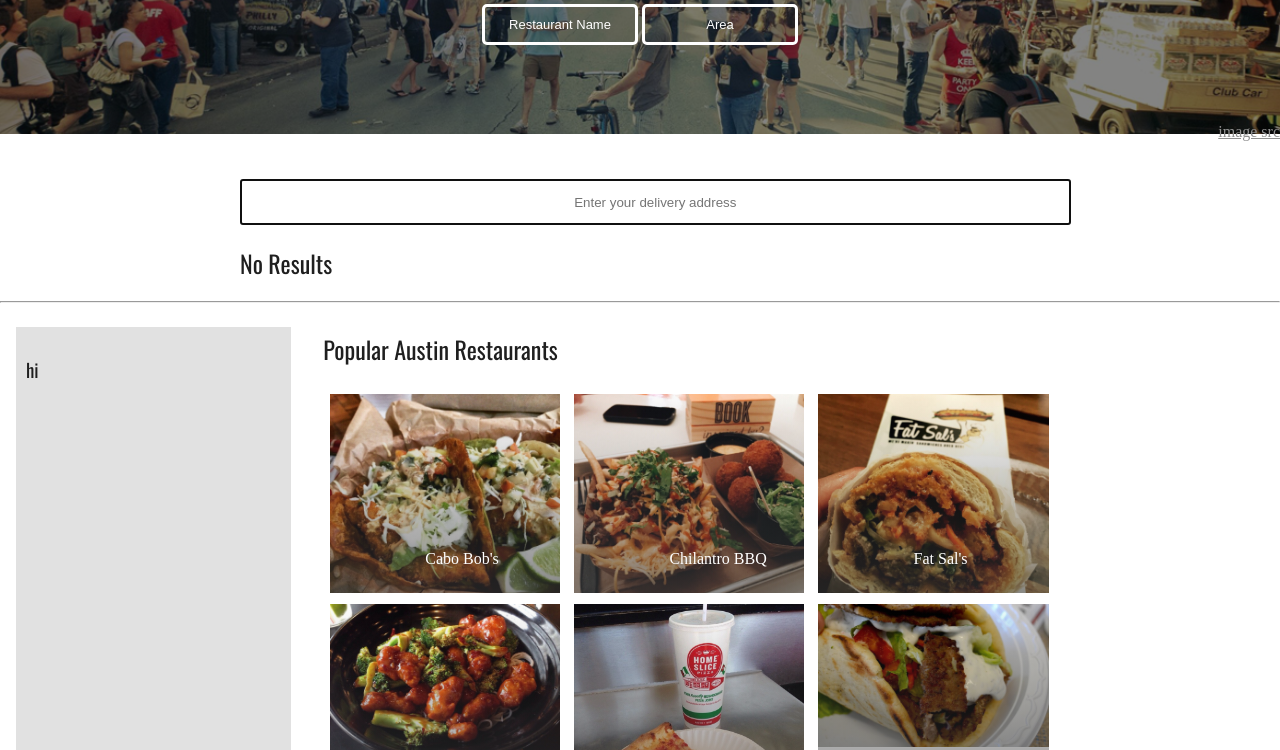
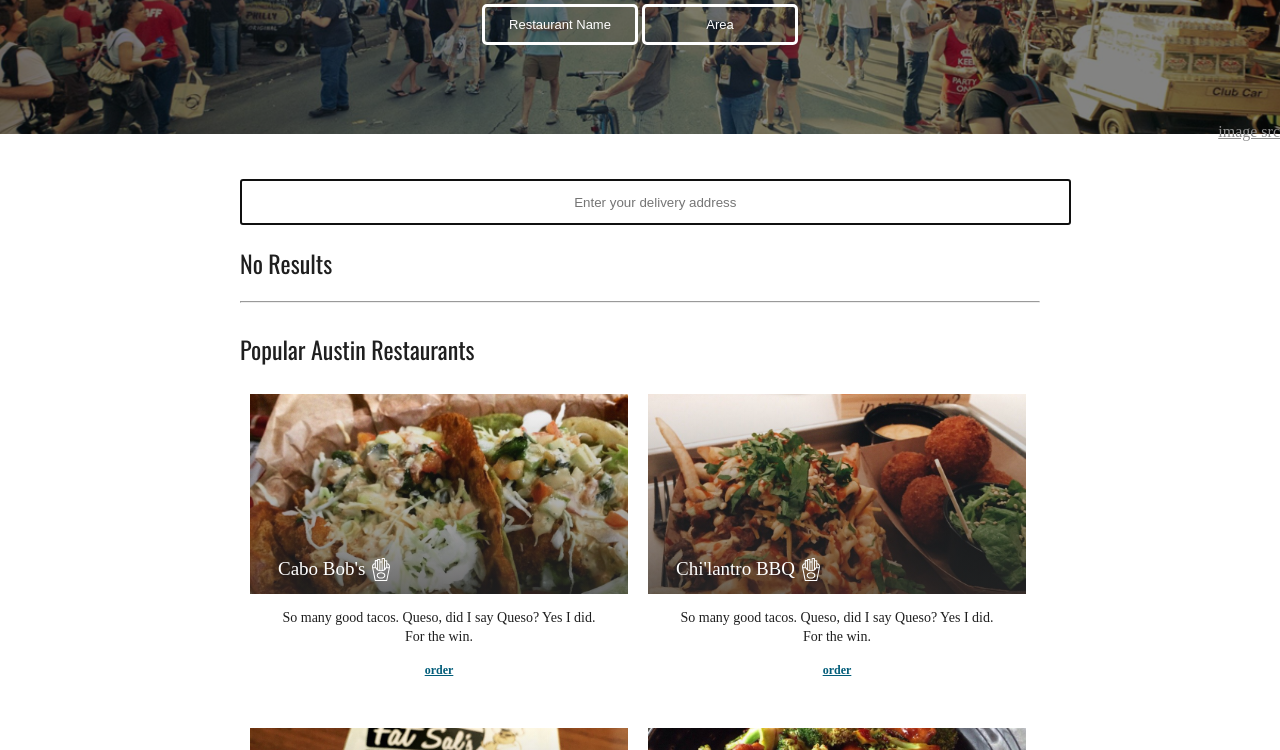
Before and after one commit to cmh3258/WhoDelivers, a website: page app/index.html in a window 1280 px wide. Shown: the part 202-952 px from the top of the page. Drawn offline with nearby package versions, Linux system fonts and the light colour scheme; some packages are replaced by stand-ins of ours; files that its build step writes are made by us from their sources; a web font is replaced by a local one.

Commit message:
styling predifined + links + more info on restaurants

```diff
--- a/app/scripts/controllers/main.js
+++ b/app/scripts/controllers/main.js
@@ -18,77 +18,107 @@
       {
         'name':'Cabo Bob\'s',
         'img':'../images/restaurant_images/cabobob.jpg',
-        'fsid':''
+        'fsid':'',
+        'link':"https://www.harvestd.com/cabo-bob's-austin-tx/menu/",
+        'categories':['tacos','burritos']
       },
       {
-        'name':'Chilantro BBQ',
+        'name':'Chi\'lantro BBQ',
         'img':'../images/restaurant_images/chi.jpg',
-        'fsid':''
+        'fsid':'',
+        'link':'https://www.harvestd.com/chilantro-bbq-austin-tx/menu/',
+        'categories':['barbeque']
       },
       {
         'name':'Fat Sal\'s',
         'img':'../images/restaurant_images/fatsal.jpg',
-        'fsid':''
+        'fsid':'',
+        'link':'https://www.harvestd.com/fat-sal\'s-austin-tx/menu/',
+        'categories':['sandwhiches']
       },
       {
         'name':'Fire Bowl Cafe',
         'img':'../images/restaurant_images/firebowl.jpg',
-        'fsid':''
+        'fsid':'',
+        'link':'https://www.harvestd.com/fire-bowl-cafe-austin-tx/menu/',
+        'categories':['chinese']
       },
       {
         'name':'Homeslice',
         'img':'../images/restaurant_images/homeslice.jpg',
-        'fsid':''
+        'fsid':'',
+        'link':'https://www.harvestd.com/home-slice-pizza-austin-tx/menu/',
+        'categories':['pizza']
       },
       {
-        'name':'Austin Habibi',
+        'name':'Austin\'s Habibi',
         'img':'../images/restaurant_images/habibi.jpg',
-        'fsid':''
+        'fsid':'',
+        'link':'https://www.harvestd.com/austin\'s-habibi-austin-tx/menu/',
+        'categories':['meditteranean']
       },
       {
         'name':'Juice Austin',
         'img':'../images/restaurant_images/juice.jpg',
-        'fsid':''
+        'fsid':'',
+        'link':'https://www.harvestd.com/juice-austin-austin-tx/menu/',
+        'categories':['juice']
       },
       {
         'name':'Koriente',
         'img':'../images/restaurant_images/korien.jpg',
-        'fsid':''
+        'fsid':'',
+        'link':'https://www.harvestd.com/Koriente-austin-tx/menu/',
+        'categories':['asian']
       },
       {
         'name':'Milto\'s',
         'img':'../images/restaurant_images/milto.jpg',
-        'fsid':''
+        'fsid':'',
+        'link':'https://www.harvestd.com/milto\'s-austin-tx/menu/',
+        'categories':['meditteranean','pizza']
       },
       {
         'name':'Noble Pig',
         'img':'../images/restaurant_images/noble.jpg',
-        'fsid':''
+        'fsid':'',
+        'link':'https://www.harvestd.com/noble-pig-austin-tx/menu/',
+        'categories':['sandwhiches']
       },
       {
         'name':'Pei Wei',
         'img':'../images/restaurant_images/pei.jpg',
-        'fsid':''
+        'fsid':'',
+        'link':'https://www.harvestd.com/pei-wei-austin-tx/menu/',
+        'categories':['asian']
       },
       {
         'name':'Qdoba',
         'img':'../images/restaurant_images/qdoba.jpg',
-        'fsid':''
+        'fsid':'',
+        'categories':['burritos','tacos'],
+        'link':'https://www.harvestd.com/qdoba-austin-tx/menu/'
       },
       {
         'name':'Schlotzsky\'s',
         'img':'../images/restaurant_images/schlotz.jpg',
-        'fsid':''
+        'fsid':'',
+        'link':'https://www.harvestd.com/Schlotzsky\'s-austin-tx/menu/',
+        'categories':['sandwhiches']
       },
       {
         'name':'Torchy\'s',
         'img':'../images/restaurant_images/torchy.jpg',
-        'fsid':''
+        'fsid':'',
+        'link':'https://www.harvestd.com/torchy\'s-tacos-austin-tx/menu/',
+        'categories':['tacos']
       },
       {
         'name':'Whataburger',
         'img':'../images/restaurant_images/whata.jpg',
-        'fsid':''
+        'fsid':'',
+        'link':'https://www.harvestd.com/whataburger-austin-tx/menu/',
+        'categories':['burgers']
       },
     ];
 
--- a/app/styles/main.css
+++ b/app/styles/main.css
@@ -12,6 +12,8 @@
       font-family: Droid Sans;
       color: #1f1f1f;
       font-weight: 500;
+      -webkit-font-smoothing: antialiased;
+
     }
 
 /* Header */
@@ -179,54 +181,93 @@
     height: 90vh;
   }
   .predefinedRestaurants{
-    width: 58%;
-    float: left;
-    margin-left: 1em;
+    /*width: 58%;*/
+    /*float: left;*/
+    /*margin-left: 1em;*/
+    overflow: hidden;
+  }
+  .infoBox{
+    background-color: #e1e1e1;
+    padding: 1em;
+    width: 100%;
   }
 
-  .col-5{
-    width: 31%;
+  .restaurantsCol{
+    width: 48%;
     padding: 7px;
     display: inline-block;
-    height: 12em;
+    height: 20em;
     /*height: 12em;*/
     overflow: hidden;
     /*position: relative;*/
+    float: left;
   }
-  .col-5 .darken{
+  .restaurantsCol .darken{
     background: rgba(10,10,10,.2); /* For browsers that do not support gradients */
     background: -webkit-linear-gradient(top,rgba(255,0,0,0),rgba(255,0,0,1)); /*Safari 5.1-6*/
-    background: -o-linear-gradient(bottom,rgba(255,0,0,0),rgb(58, 58, 58)); /*Opera 11.1-12*/
-    background: -moz-linear-gradient(bottom,rgba(255,0,0,0),rgb(58, 58, 58)); /*Fx 3.6-15*/
-    background: linear-gradient(to bottom, rgba(255,0,0,0),rgb(58, 58, 58)); /*Standard*/
+    background: -o-linear-gradient(bottom,rgba(255,0,0,0),rgba(41, 41, 41,.7)); /*Opera 11.1-12*/
+    background: -moz-linear-gradient(bottom,rgba(255,0,0,0),rgba(41, 41, 41,.7)); /*Fx 3.6-15*/
+    background: linear-gradient(to bottom, rgba(255,0,0,0),rgba(41, 41, 41,.7)); /*Standard*/
   }
   .previewExperience{
     position: relative;
     overflow: hidden;
     height: 336px;
-    max-width: 336px;
+    max-height: 200px;
+    max-width: 378px;
     width: 100%;
     margin: 0 auto;
-    cursor: pointer;
-    transition: opacity .2s;
+    /*cursor: pointer;*/
+    /*transition: opacity .2s;*/
   }
   .previewExperience:hover{
-    opacity: .5;
+    /*opacity: .5;*/
   }
 
   .backgroundImage > img{
     height: 100%;
     width: 100%;
     overflow: hidden;
-          margin-top:-10px;
+    margin-top:-70px;
   }
   .previewCenterInfo{
     position: absolute;
-          top: 50%;
-          left: 50%;
+    /*top: 50%;*/
+    /*left: 50%;*/
     margin-top: -33px;
     margin-left: -20px;
+
+    bottom: -12px;
+    left: 3em;
   }
   .previewCenterInfo h4{
     color: white;
+    font-size: 19px;
+    display: inline-block;
   }
+
+  /* restaurantDetails */
+    .restaurantDetails{
+      text-align: center;
+    }
+    .restaurantDetails .quote{
+      width: 84%;
+      margin: 0 auto;
+      line-height: 19px;
+      margin-top: 10px;
+    }
+    .restaurantDetails .quote p{
+      font-size: 14px;
+    }
+    .restaurantDetails a{
+      color: #015C79;
+      font-size: 12px;
+      font-weight: bolder;
+    }
+
+  /* Logos */
+    .fries{
+      background: url('../images/icons/potatoes4.svg') no-repeat center;
+      padding: 1em;
+      background-size: 18px;
+    }
--- a/app/views/main.html
+++ b/app/views/main.html
@@ -13,9 +13,9 @@
   </div>
 </div>
 
-<main class="">
+<main class="container">
 
-  <div class="container">
+  <div class="">
   <div ng-show="!showRestaurantBox">
     <h3>{{address}}</h3>
     <addressbar></addressbar>
@@ -80,18 +80,21 @@
 
 
   </div>
-  </div>
+  <!-- </div> -->
 
   <hr>
 
-  <div class="leftInfo">
+  <!-- <div class="leftInfo">
     <div>
       <h3>hi</h3>
     </div>
-  </div>
+  </div> -->
   <div class="predefinedRestaurants">
     <h2>Popular Austin Restaurants</h2>
-    <div ng-repeat="rest in austinRestaurants" class="col-5">
+
+    <div ng-repeat="rest in austinRestaurants" ng-click="rest.showInfo = !rest.showInfo">
+
+      <div class="restaurantsCol">
         <div class="previewExperience">
           <div class="backgroundImage">
             <div class="darken"></div>
@@ -100,9 +103,24 @@
 
           <div class="previewCenterInfo">
             <h4>{{rest.name}}</h4>
+            <i class="fries"></i>
           </div>
         </div>
+        <div class="restaurantDetails">
+          <div class="quote">
+            <p>So many good tacos. Queso, did I say Queso? Yes I did. For the win.</p>
           </div>
+          <a href="">order</a>
+        </div>
+      </div>
+      <!-- <div ng-show="rest.showInfo">
+        <div class="infoBox">
+          <h2>Some info here</h2>
+        </div>
+      </div>   -->
+    </div>
+
+
   </div>
 
 
```
Also changed, not shown: app/images/icons/chinesefood4.svg (added), app/images/icons/fish6.svg (added), app/images/icons/hamburger12.svg (added), app/images/icons/hamburger5.svg (added), app/images/icons/healthyfood33.svg (added), app/images/icons/noodles.svg (added), app/images/icons/pizza.svg (added), app/images/icons/potatoes4.svg (added), app/images/icons/sandwhich.svg (added), app/images/icons/taco.svg (added), app/images/icons/tool1278.svg (added), app/images/icons/wrap.svg (added), 1 other file. Lines whose indentation alone changed are shown as unchanged.
